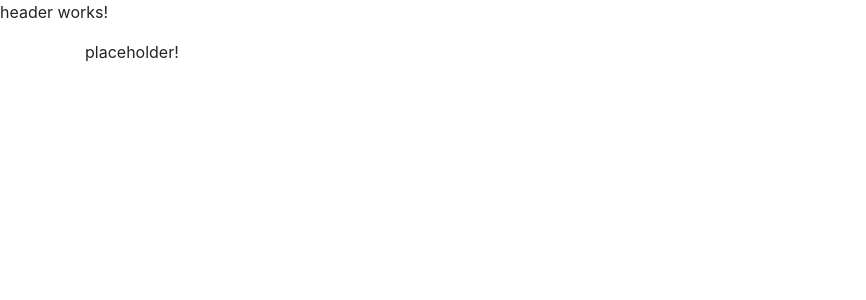
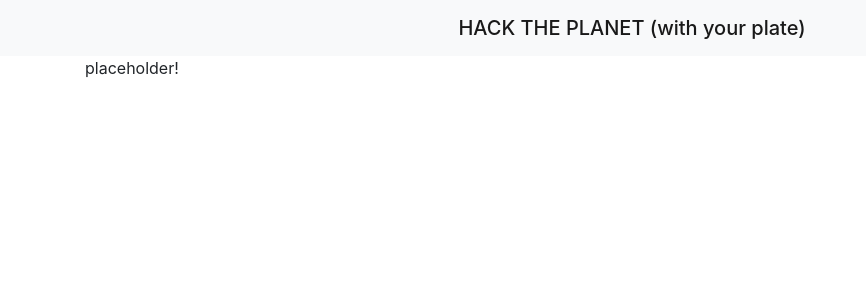
Before and after one commit to tomreifenberg/hacktheplanet-fe, an Angular app: page / in a window 1280 px wide. Shown: the top 300 px of the page, without its empty margins (0-866 px from the left). Built offline with nearby package versions, Linux system fonts and the light colour scheme.

Commit message:
Basic Header

```diff
--- a/src/app/header/header.component.html
+++ b/src/app/header/header.component.html
@@ -1 +1,14 @@
-<p>header works!</p>
+<nav class="navbar sticky-top navbar-light bg-light d-flex justify-content-center">
+    <span class="navbar-brand mb-0 h1">HACK THE PLANET (with your plate)</span>
+ <!--    <button class="navbar-toggler" type="button" data-toggle="collapse" data-target="#navbarSupportedContent" aria-controls="navbarSupportedContent" aria-expanded="false" aria-label="Toggle navigation">
+      <span class="navbar-toggler-icon"></span>
+    </button> -->
+
+    <div class="collapse navbar-collapse" id="navbarSupportedContent">
+
+<!--       <form class="form-inline my-2 my-lg-0">
+        <input class="form-control mr-sm-2" type="search" placeholder="Search" aria-label="Search">
+        <button class="btn btn-outline-success my-2 my-sm-0" type="submit">Search</button>
+      </form> -->
+    </div>
+  </nav>
--- a/src/app/header/header.component.ts
+++ b/src/app/header/header.component.ts
@@ -3,13 +3,8 @@
 @Component({
   selector: 'app-header',
   templateUrl: './header.component.html',
-  styleUrls: ['./header.component.css']
 })
-export class HeaderComponent implements OnInit {
-
-  constructor() { }
-
-  ngOnInit(): void {
-  }
+export class HeaderComponent {
+  collapsed = true;
 
 }
```
